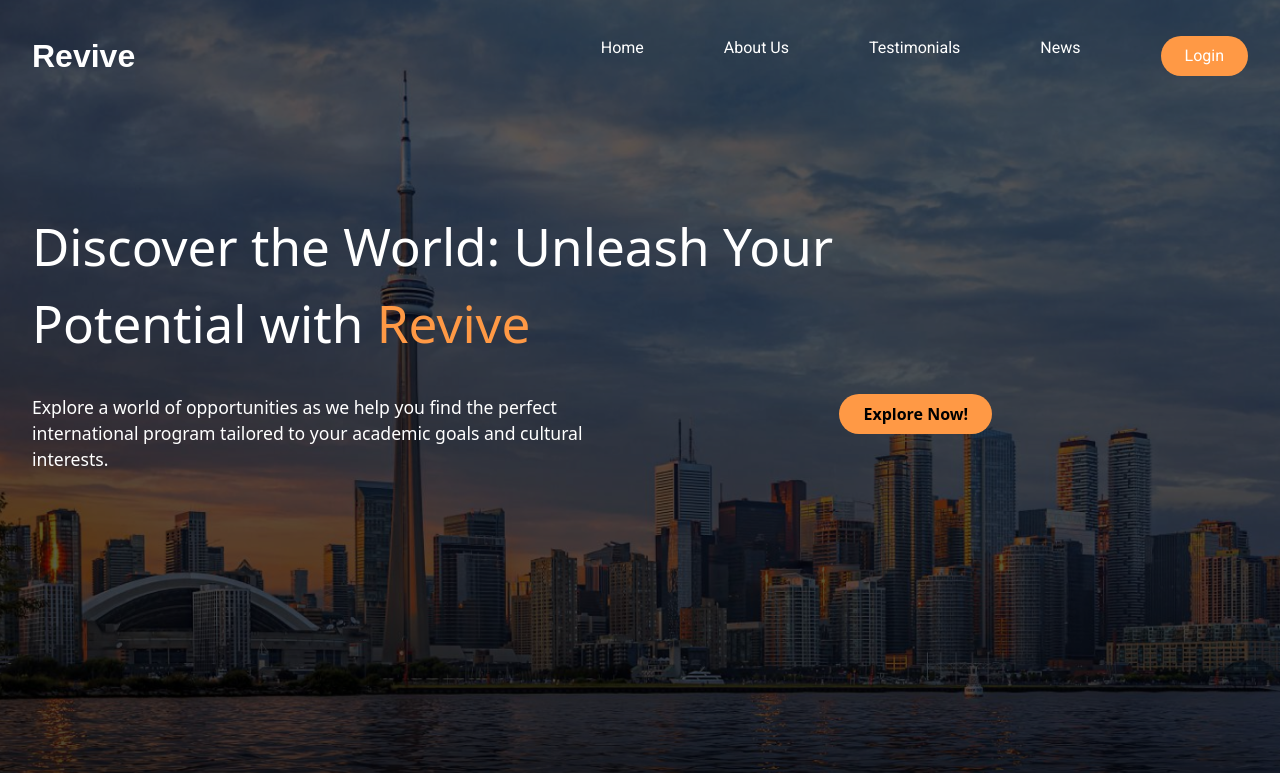
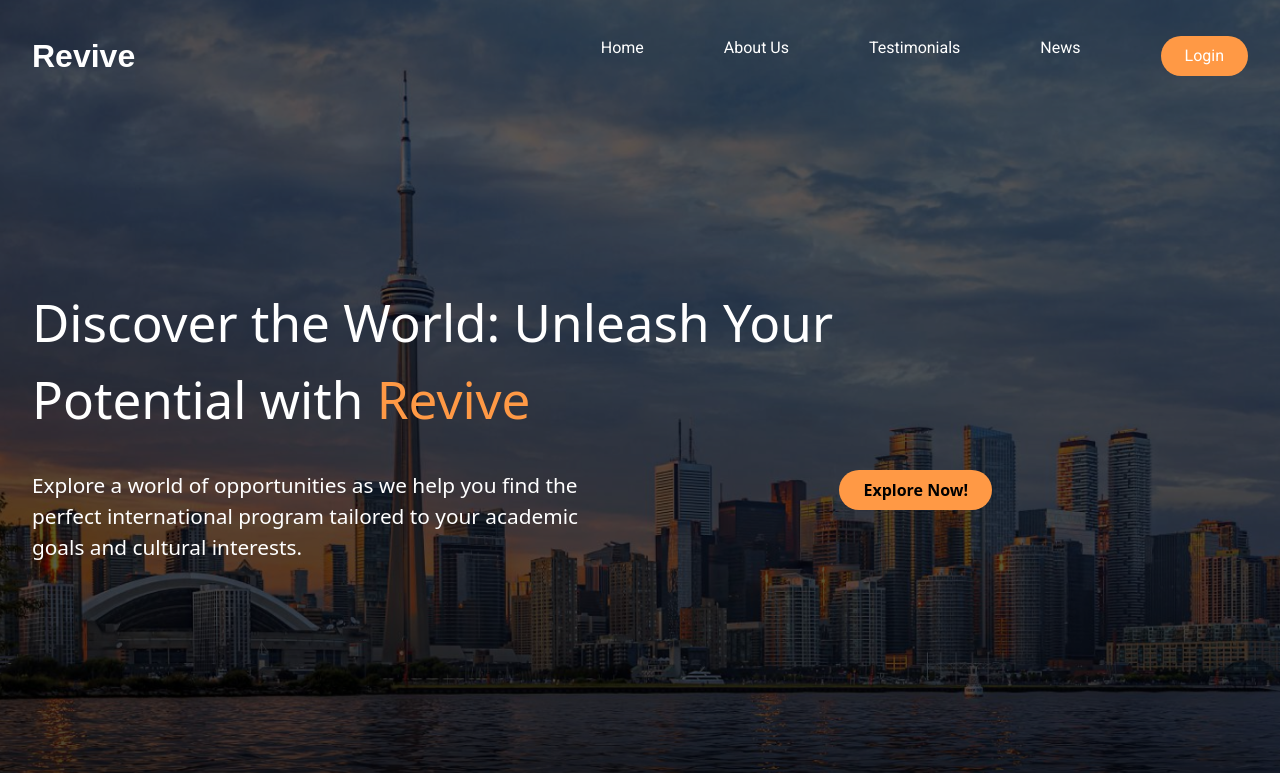
Before and after one commit to amalthomas-exe/revive-website, a plain HTML site: page index.html in a window 1280 px wide. Shown: the top 773 px of the page. Drawn offline with nearby package versions, Linux system fonts and the light colour scheme; a web font is replaced by a local one.

Commit message:
padding fixed

```diff
--- a/index.html
+++ b/index.html
@@ -34,6 +34,7 @@
             </div>
         </div>
         <div id="main-content">
+            <div id="main-content-inner">
                 <div class="text-large">
                     Discover the World: Unleash Your Potential with <div class="orange-txt">Revive</div>
                 </div>
@@ -44,6 +45,7 @@
                     </div>
                     <div id="explore-btn">
                         Explore Now!
+                    </div>
                 </div>
             </div>
         </div>
--- a/styles/index.css
+++ b/styles/index.css
@@ -77,9 +77,12 @@ body{
 #main-content{
     padding: 2em;
     width: 80%;
+    height: 100%;
+    margin-top: -4em;
     display: flex;
     flex-direction: column;
-    margin-top: 5%;
+    align-items: center;
+    justify-content: center;
 }
 
 .text-large{
@@ -101,7 +104,7 @@ body{
 }
 
 .text-small{
-    font-size: 1.1em;
+    font-size: 1.3em;
     font-weight: lighter;
     color: white;
     width: 60%;
```
Lines whose indentation alone changed are shown as unchanged.
